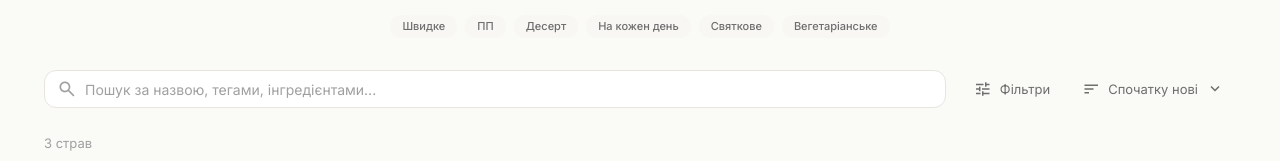
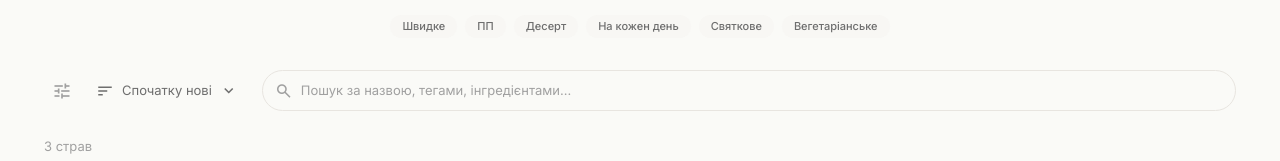
Before and after one commit to shkarsmode/the-dish-archive, an Angular app: page / in a window 1280 px wide. Shown: the part 385-546 px from the top of the page. Built offline with nearby package versions, Linux system fonts and the light colour scheme; a web font is replaced by a local one.

Commit message:
feat: enhance toolbar layout and search bar styling for improved usability

```diff
--- a/src/app/pages/catalog/catalog.html
+++ b/src/app/pages/catalog/catalog.html
@@ -27,16 +27,12 @@
         <div class="catalog-inner">
             <!-- Toolbar -->
             <div class="toolbar">
-                <div class="toolbar-search">
-                    <app-search-bar />
-                </div>
                 <div class="toolbar-actions">
                     <button
                         class="filter-button"
                         (click)="openFilters()"
                         [class.has-filters]="dishService.hasActiveFilters()">
                         <span class="material-symbols-outlined">tune</span>
-                        <span class="filter-label">Фільтри</span>
                         @if (dishService.hasActiveFilters()) {
                             <span class="filter-badge">
                                 <span class="material-symbols-outlined">circle</span>
@@ -44,6 +40,9 @@
                         }
                     </button>
                     <app-sort-dropdown />
+                </div>
+                <div class="toolbar-search">
+                    <app-search-bar />
                 </div>
             </div>
 
--- a/src/app/pages/catalog/catalog.scss
+++ b/src/app/pages/catalog/catalog.scss
@@ -106,18 +106,13 @@
 // ── Toolbar ─────────────────────────────────────────────────
 .toolbar {
     display: flex;
-    flex-direction: column;
+    align-items: center;
     gap: var(--space-2);
     margin-bottom: var(--space-3);
 
     @include m.tablet {
+        gap: var(--space-3);
         margin-bottom: var(--space-6);
-    }
-
-    @include m.tablet {
-        flex-direction: row;
-        align-items: center;
-        gap: var(--space-4);
     }
 }
 
@@ -128,18 +123,18 @@
 .toolbar-actions {
     display: flex;
     align-items: center;
-    gap: var(--space-2);
+    gap: var(--space-1);
+    flex-shrink: 0;
 }
 
 .filter-button {
-    display: flex;
+    display: inline-flex;
     align-items: center;
-    gap: var(--space-2);
-    padding: var(--space-2) var(--space-3);
-    border-radius: var(--radius-sm);
-    font-size: var(--text-sm);
-    color: var(--color-text-secondary);
-    white-space: nowrap;
+    justify-content: center;
+    width: 36px;
+    height: 36px;
+    border-radius: var(--radius-full);
+    color: var(--color-text-tertiary);
     position: relative;
     transition: color var(--transition-fast),
                 background-color var(--transition-fast);
@@ -154,7 +149,7 @@
     }
 
     .material-symbols-outlined {
-        font-size: 18px;
+        font-size: 20px;
     }
 }
 
--- a/src/app/shared/components/search-bar.component.ts
+++ b/src/app/shared/components/search-bar.component.ts
@@ -31,13 +31,15 @@ import { DishService } from '../../core/services/dish.service';
             align-items: center;
             gap: var(--space-2);
             padding: var(--space-2) var(--space-3);
-            background: var(--color-surface);
-            border: 1px solid var(--color-border);
-            border-radius: var(--radius-md);
+            background: var(--color-bg);
+            border: 1.5px solid var(--color-border);
+            border-radius: var(--radius-full);
             transition: border-color var(--transition-base),
-                        box-shadow var(--transition-base);
+                        box-shadow var(--transition-base),
+                        background-color var(--transition-base);
 
             &.focused {
+                background: var(--color-surface);
                 border-color: var(--color-accent);
                 box-shadow: 0 0 0 3px var(--color-accent-light);
             }
@@ -45,18 +47,28 @@ import { DishService } from '../../core/services/dish.service';
 
         .search-icon {
             color: var(--color-text-tertiary);
-            font-size: 20px;
+            font-size: 18px;
             flex-shrink: 0;
+
+            .focused & {
+                color: var(--color-accent);
+            }
         }
 
         .search-input {
             flex: 1;
-            font-size: var(--text-base);
+            font-size: 16px;
             line-height: 1.4;
             min-width: 0;
+            padding: 2px 0;
+
+            @media (min-width: 768px) {
+                font-size: var(--text-sm);
+            }
 
             &::placeholder {
                 color: var(--color-text-tertiary);
+                font-size: var(--text-sm);
             }
         }
 
@@ -64,21 +76,22 @@ import { DishService } from '../../core/services/dish.service';
             display: inline-flex;
             align-items: center;
             justify-content: center;
-            width: 28px;
-            height: 28px;
+            width: 24px;
+            height: 24px;
             border-radius: var(--radius-full);
+            background: var(--color-surface-hover);
             color: var(--color-text-tertiary);
             flex-shrink: 0;
             transition: background-color var(--transition-fast),
                         color var(--transition-fast);
 
             &:hover {
-                background-color: var(--color-surface-hover);
+                background-color: var(--color-border);
                 color: var(--color-text-primary);
             }
 
             .material-symbols-outlined {
-                font-size: 18px;
+                font-size: 14px;
             }
         }
     `,
```
